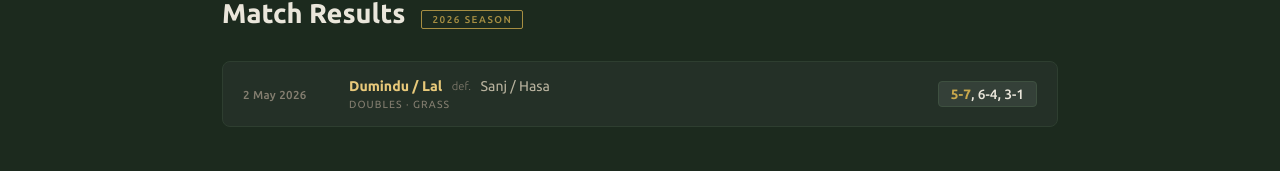
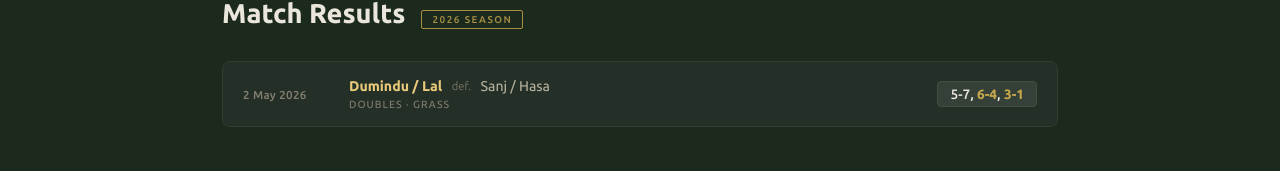
Before and after one commit to dmitridrozdov/kenthurst-flibustiers, a Next.js app: page /results in a window 1280 px wide. Shown: the part 114-285 px from the top of the page. Built offline with nearby package versions, Linux system fonts and the light colour scheme.

Commit message:
Update page.tsx

```diff
--- a/src/app/results/page.tsx
+++ b/src/app/results/page.tsx
@@ -44,9 +44,18 @@ export default async function ResultsPage() {
                     <div className={styles.meta}>Doubles · {m.surface}</div>
                   </div>
                   <div className={styles.score}>
-                    {m.score.split(',').map((s, i) => (
-                      <span key={i}>{i > 0 ? ', ' : ''}{i === 0 ? <b>{s.trim()}</b> : s.trim()}</span>
-                    ))}
+                    {m.score.split(',').map((s, i) => {
+                      const parts = s.trim().split('-')
+                      const wScore = parseInt(parts[0])
+                      const lScore = parseInt(parts[1])
+                      const winnerLeads = !isNaN(wScore) && !isNaN(lScore) && wScore > lScore
+                      return (
+                        <span key={i}>
+                          {i > 0 ? ', ' : ''}
+                          {winnerLeads ? <b>{s.trim()}</b> : s.trim()}
+                        </span>
+                      )
+                    })}
                   </div>
                 </div>
               ))}
```
